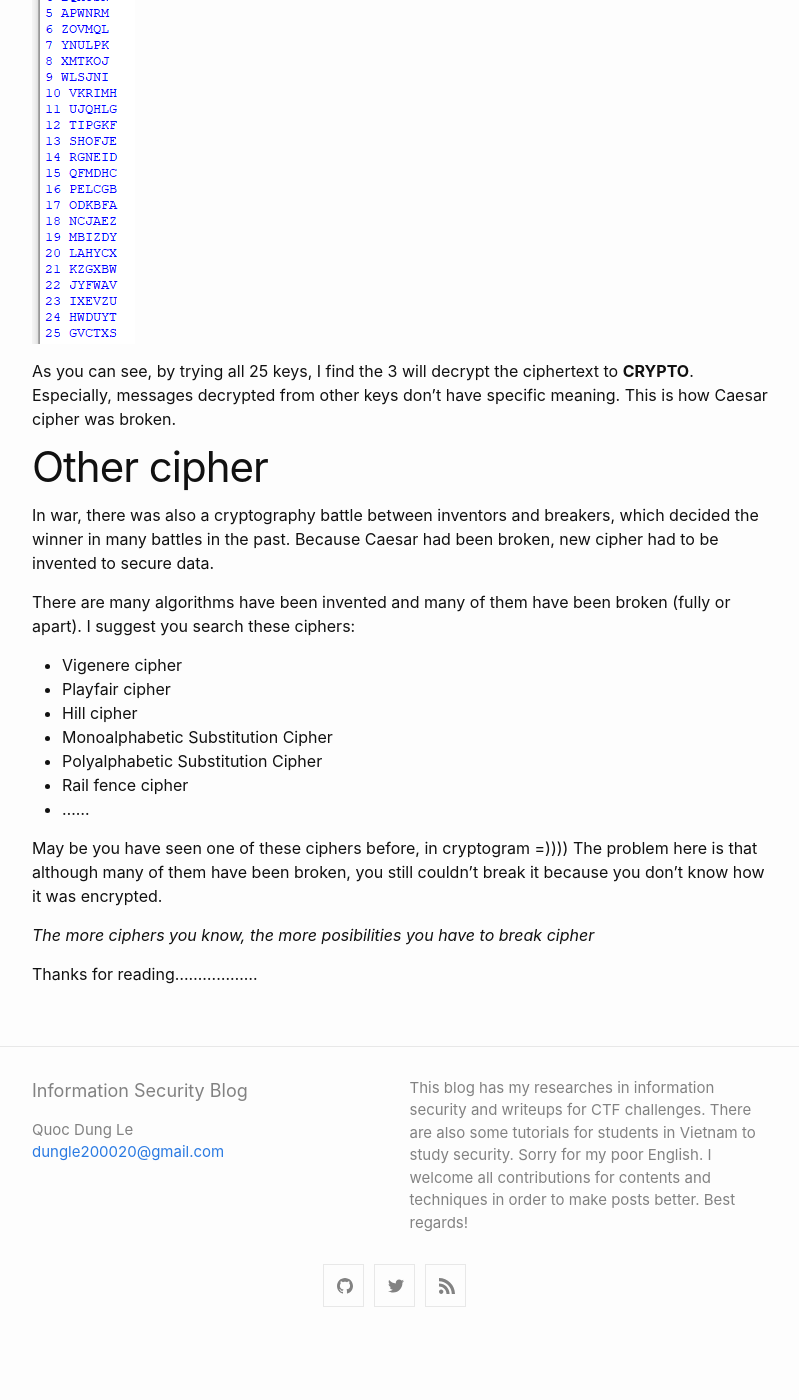
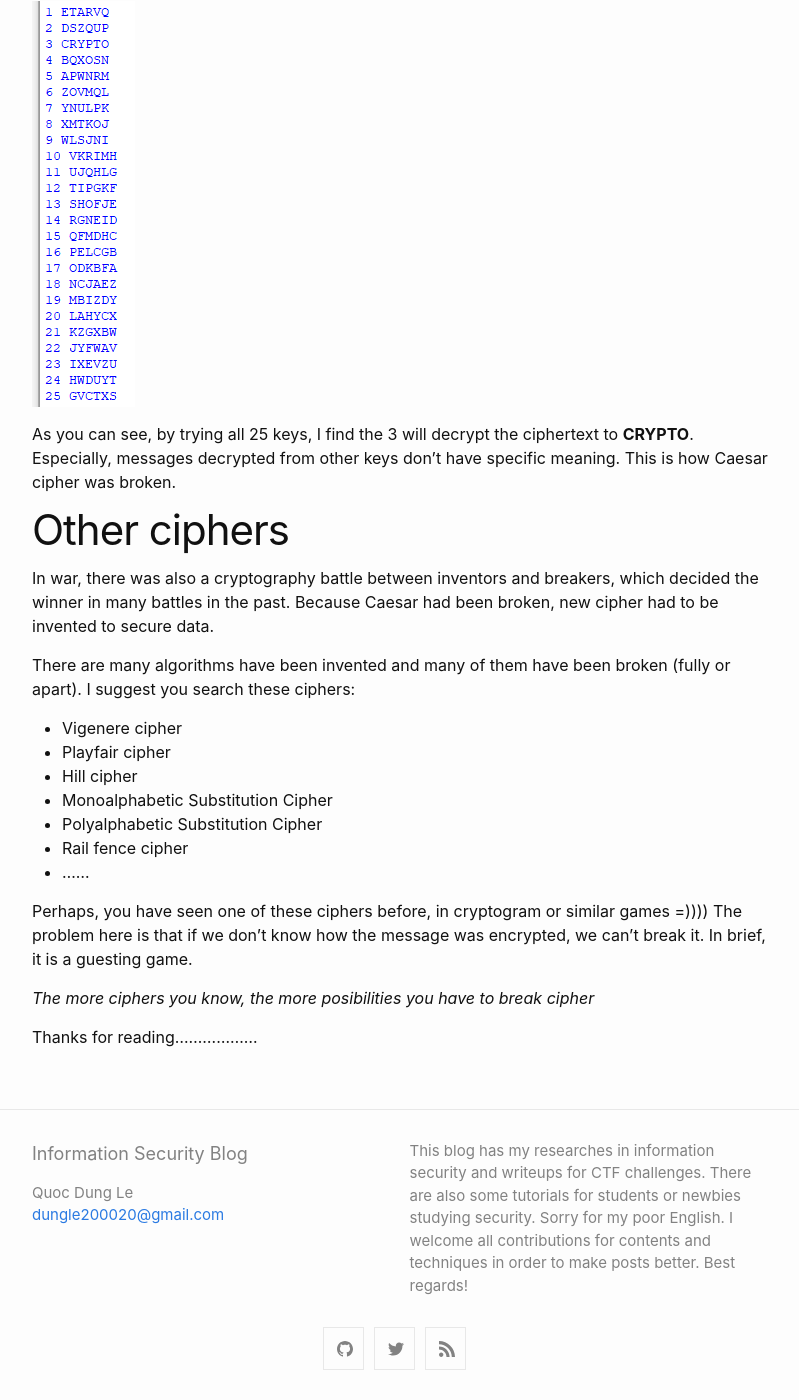
Before and after one commit to atuc17/atuc17.github.io, a Jekyll site: the page built from _posts/2019-09-20-Classic-Cipher.md, in a window 1280 px wide and 1400 px high, scrolled down 1454 px. Shown: the whole window, without its empty margins (238-1037 px from the left). Built offline with Jekyll 4.4.1, drawn with Linux system fonts in a browser that asks for light colours; before the commit the page ends 2791 px from its top, so only the background shows below that; some of the changed text lies outside the part shown.

Commit message:
caesarupdate

```diff
--- a/_config.yml
+++ b/_config.yml
@@ -2,7 +2,7 @@ title: Information Security Blog
 author: Quoc Dung Le
 email: dungle200020@gmail.com
 description: > # this means to ignore newlines until "show_excerpts:"
-  This blog has my researches in information security and writeups for CTF challenges. There are also some tutorials for students in Vietnam to study security. Sorry for my poor English. I welcome all contributions for contents and techniques in order to make posts better. Best regards!
+  This blog has my researches in information security and writeups for CTF challenges. There are also some tutorials for students or newbies studying security. Sorry for my poor English. I welcome all contributions for contents and techniques in order to make posts better. Best regards!
 
 show_excerpts: false # set to true to show excerpts on the homepage
 
--- a/_posts/2019-09-20-Classic-Cipher.md
+++ b/_posts/2019-09-20-Classic-Cipher.md
@@ -4,6 +4,8 @@ title: "Chapter 1: Classic Cipher"
 categories: [cryptography]
 ---
 Cryptography has appeared for along time ago, mostly in war.
+
+In this post, cipher is similar to algorithm, a way to encrypt or decrypt. However, cipher is simpler due to the way of encryption while algorithm is based on mathematics. Now we shall begin <3
 
 # Caesar cipher: the first cipher in the world.
 
@@ -53,7 +55,7 @@ What does it mean? It means that key is only from 1 to 25 because of modulo 26.
 
 As you can see, by trying all 25 keys, I find the 3 will decrypt the ciphertext to **CRYPTO**. Especially, messages decrypted from other keys don't have specific meaning. This is how Caesar cipher was broken.
 
-# Other cipher
+# Other ciphers
 
 In war, there was also a cryptography battle between inventors and breakers, which decided the winner in many battles in the past. Because Caesar had been broken, new cipher had to be invented to secure data.
 
@@ -66,7 +68,7 @@ There are many algorithms have been invented and many of them have been broken (
 - Rail fence cipher
 - ......
 
-May be you have seen one of these ciphers before, in cryptogram =)))) The problem here is that although many of them have been broken, you still couldn't break it because you don't know how it was encrypted.
+Perhaps, you have seen one of these ciphers before, in cryptogram or similar games =)))) The problem here is that if we don't know how the message was encrypted, we can't break it. In brief, it is a guesting game.
 
 *The more ciphers you know, the more posibilities you have to break cipher*
 
```
Also changed, not shown: _layouts/post.html (+0 -10 lines), _posts/2019-09-05-Cryptography-Intro.md (+3 -1 lines).
